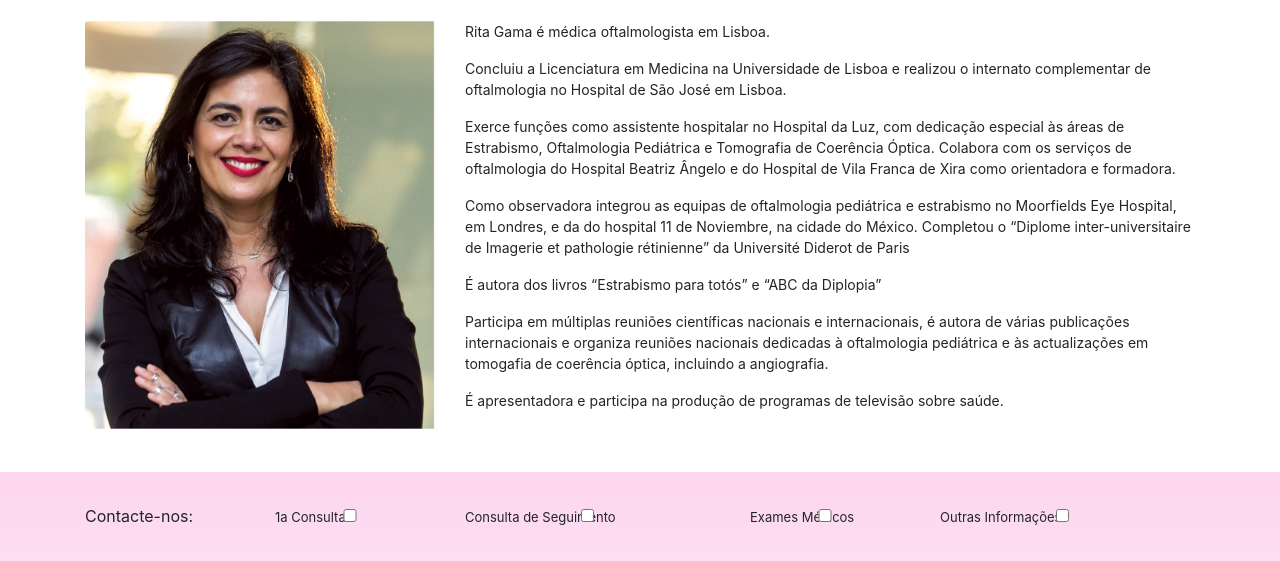
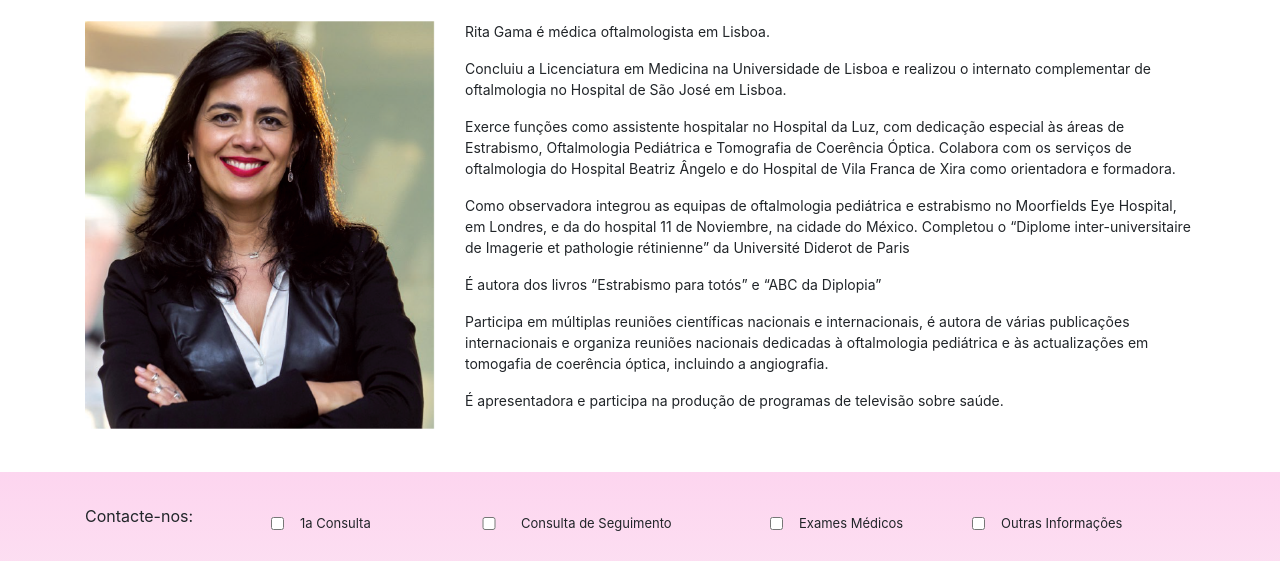
Before and after one commit to amoled27/eyecare, a plain HTML site: page index.html in a window 1280 px wide. Shown: the part 208-769 px from the top of the page. Drawn offline with nearby package versions, Linux system fonts and the light colour scheme.

Commit message:
checkbox-fix

```diff
--- a/css/style.less
+++ b/css/style.less
@@ -207,7 +207,7 @@ input {
 }
 
 .gama-logo-none {
-    position: relative
+    position: relative !important;
 }
 
 .gama-logo-show {
@@ -215,9 +215,12 @@ input {
 }
 
 #navbar {
-    z-index : 10;
+    z-index: 10;
 }
 
+.form-check-input  {
+    width: 20% !important;
+}
 
 @font-face {
     font-family: 'MyWebFont' !important;
--- a/index.html
+++ b/index.html
@@ -117,27 +117,27 @@
                         </p>
                     </div>
                 </div>
-                <div class="col-md-2 col-sm-12 col-xs-12 col-lg-2 col-xl-2">
+                <div class="col-md-2 col-sm-12 col-xs-12 col-lg-2 col-xl-2 form-check form-check-inline">
                     <input class="form-check-input" type="checkbox" value="" id="defaultCheck1">
                     <label class="form-check-label" for="defaultCheck1">
                         1a Consulta
                     </label>
                 </div>
-                <div class="col-md-3 col-sm-12 col-xs-12 col-lg-3 col-xl-3">
-                    <input class="form-check-input" type="checkbox" value="" id="defaultCheck1">
-                    <label class="form-check-label" for="defaultCheck1">
+                <div class="col-md-3 col-sm-12 col-xs-12 col-lg-3 col-xl-3 form-check form-check-inline">
+                    <input class="form-check-input" type="checkbox" value="" id="defaultCheck2">
+                    <label class="form-check-label" for="defaultCheck3">
                         Consulta de Seguimento
                     </label>
                 </div>
-                <div class="col-md-2 col-sm-12 col-xs-12 col-lg-2 col-xl-2">
-                    <input class="form-check-input" type="checkbox" value="" id="defaultCheck1">
-                    <label class="form-check-label" for="defaultCheck1">
+                <div class="col-md-2 col-sm-12 col-xs-12 col-lg-2 col-xl-2 form-check form-check-inline">
+                    <input class="form-check-input" type="checkbox" value="" id="defaultCheck3">
+                    <label class="form-check-label" for="defaultCheck3">
                         Exames Médicos
                     </label>
                 </div>
-                <div class="col-md-3 col-sm-12 col-xs-12 col-lg-3 col-xl-3">
-                    <input class="form-check-input" type="checkbox" value="" id="defaultCheck1">
-                    <label class="form-check-label" for="defaultCheck1">
+                <div class="col-md-2 col-sm-12 col-xs-12 col-lg-2 col-xl-2 form-check form-check-inline">
+                    <input class="form-check-input" type="checkbox" value="" id="defaultCheck4">
+                    <label class="form-check-label" for="defaultCheck4">
                         Outras Informações
                     </label>
                 </div>
```
